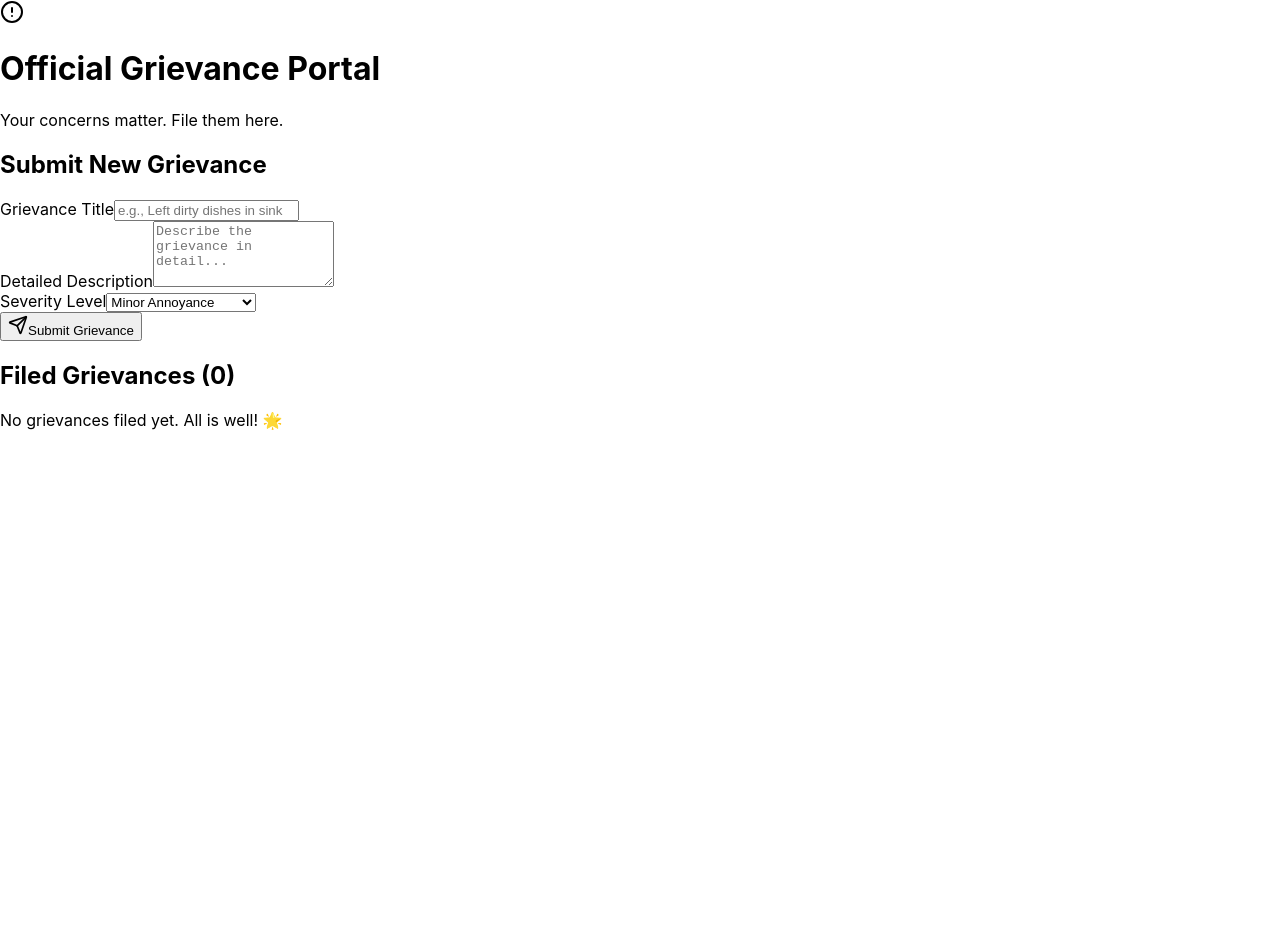
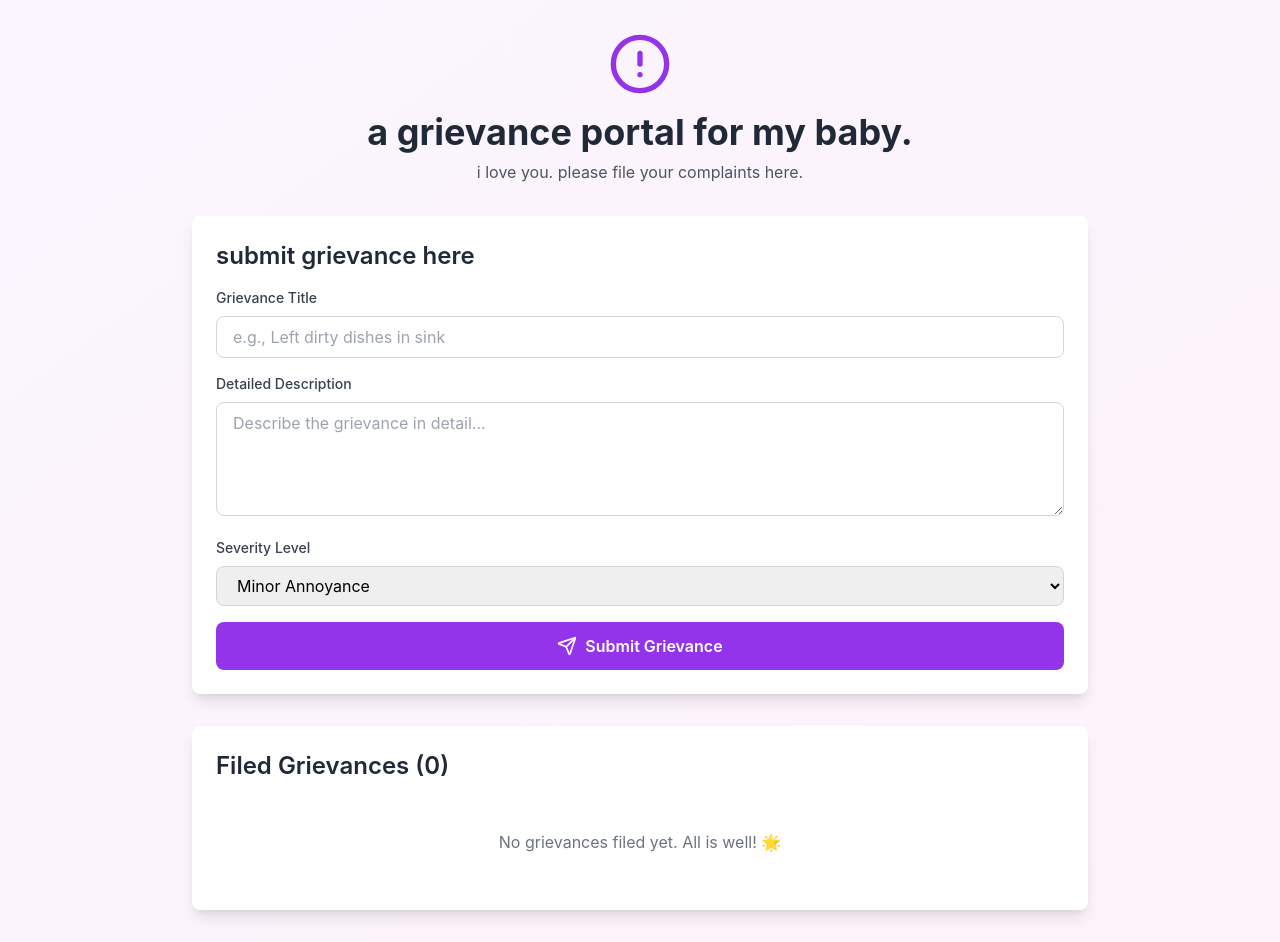
Before and after one commit to ksemaj/Grievances, a React (Create React App) app: page / in a window 1280 px wide. Before the commit the page ends 800 px from the top, so only its background shows below. Built offline with nearby package versions, Linux system fonts and the light colour scheme.

Commit message:
v1.1
works now, new styling!

```diff
--- a/package.json
+++ b/package.json
@@ -36,5 +36,10 @@
       "last 1 firefox version",
       "last 1 safari version"
     ]
+  },
+  "devDependencies": {
+    "autoprefixer": "^10.4.21",
+    "postcss": "^8.5.6",
+    "tailwindcss": "^3.3.0"
   }
 }
--- a/src/App.js
+++ b/src/App.js
@@ -41,12 +41,12 @@ export default function GrievancePortal() {
       <div className="max-w-4xl mx-auto">
         <div className="text-center mb-8">
           <AlertCircle className="w-16 h-16 mx-auto mb-4 text-purple-600" />
-          <h1 className="text-4xl font-bold text-gray-800 mb-2">Official Grievance Portal</h1>
-          <p className="text-gray-600">Your concerns matter. File them here.</p>
+          <h1 className="text-4xl font-bold text-gray-800 mb-2">a grievance portal for my baby.</h1>
+          <p className="text-gray-600">i love you. please file your complaints here.</p>
         </div>
 
         <div className="bg-white rounded-lg shadow-lg p-6 mb-8">
-          <h2 className="text-2xl font-semibold mb-4 text-gray-800">Submit New Grievance</h2>
+          <h2 className="text-2xl font-semibold mb-4 text-gray-800">submit grievance here</h2>
           <form onSubmit={handleSubmit} className="space-y-4">
             <div>
               <label className="block text-sm font-medium text-gray-700 mb-2">
--- a/src/index.css
+++ b/src/index.css
@@ -1,3 +1,7 @@
+@tailwind base;
+@tailwind components;
+@tailwind utilities;
+
 body {
   margin: 0;
   font-family: -apple-system, BlinkMacSystemFont, 'Segoe UI', 'Roboto', 'Oxygen',
--- /dev/null
+++ b/tailwind.config.js
@@ -0,0 +1,9 @@
+module.exports = {
+  content: [
+    "./src/**/*.{js,jsx,ts,tsx}",
+  ],
+  theme: {
+    extend: {},
+  },
+  plugins: [],
+}
```
Also changed, not shown: 1 other file (tests, documents, lock files or other folders).
